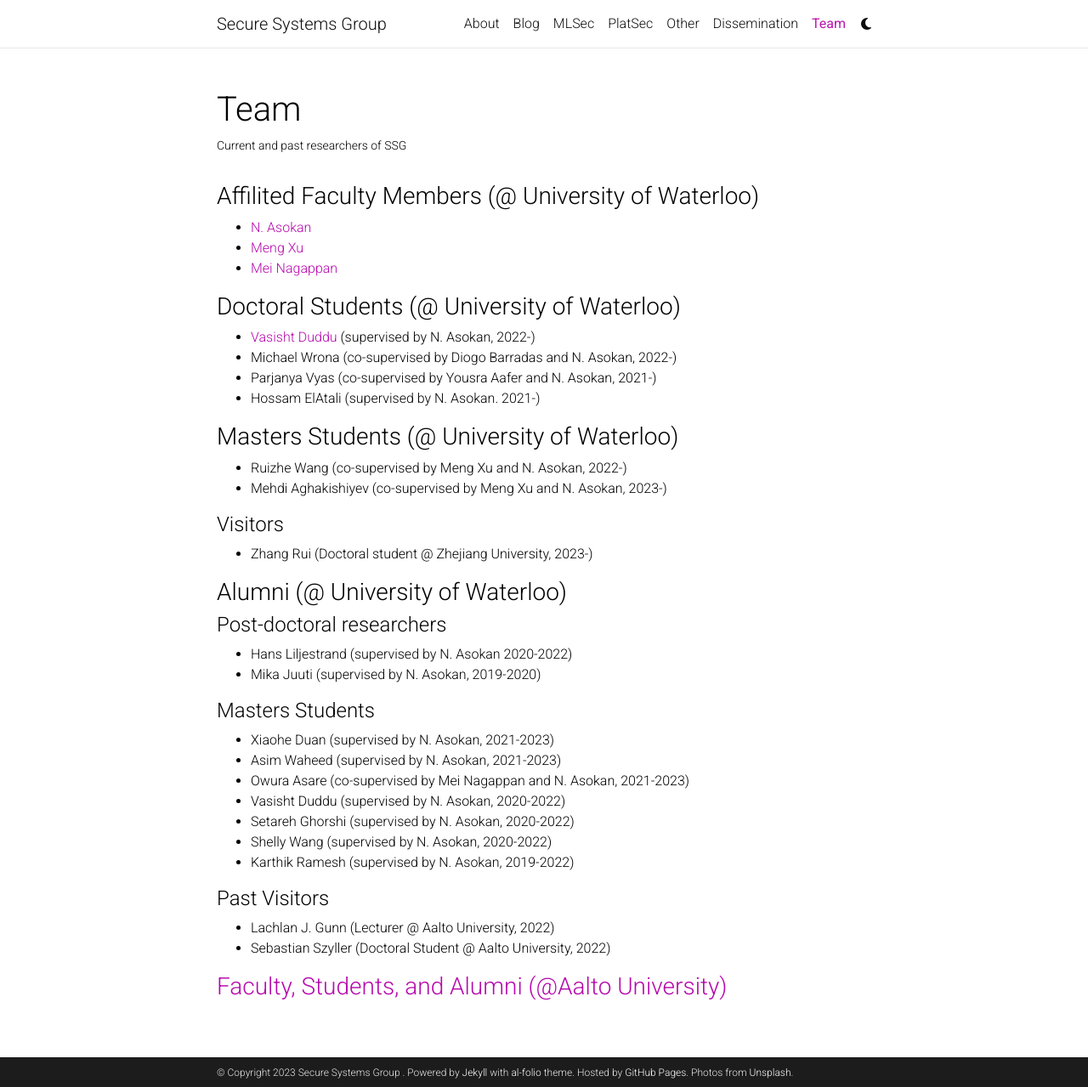
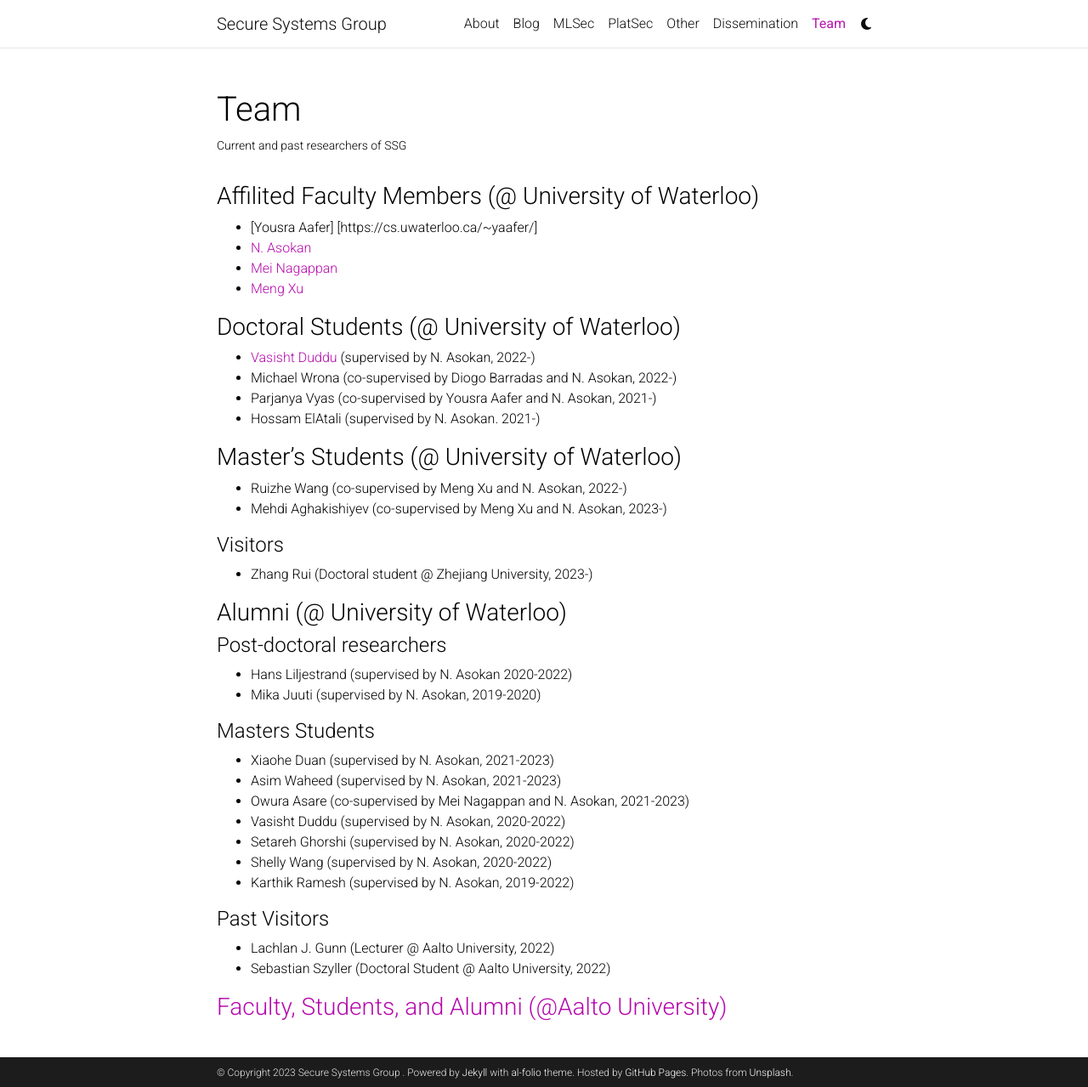
Before and after one commit to ssg-research/ssg-research.github.io, a Jekyll site: the page built from _pages/team.md, in a window 1280 px wide and 1279 px high. Shown: the whole window at 85% size. Built offline with Jekyll 4.4.1, drawn with Linux system fonts in a browser that asks for light colours; comment, search, counter and statistics services are not loaded; a style sheet for code colours, icons or effects is not loaded.

Commit message:
Update team.md
Add Yousra

```diff
--- a/_pages/team.md
+++ b/_pages/team.md
@@ -9,9 +9,10 @@ nav_order: 6
 
 ### Affilited Faculty Members (@ University of Waterloo)
 
+- [Yousra Aafer] [https://cs.uwaterloo.ca/~yaafer/]
 - [N. Asokan](https://asokan.org/asokan/)
+- [Mei Nagappan](https://cs.uwaterloo.ca/~m2nagapp/)
 - [Meng Xu](https://cs.uwaterloo.ca/~m285xu/)
-- [Mei Nagappan](https://cs.uwaterloo.ca/~m2nagapp/)
 
 ### Doctoral Students (@ University of Waterloo)
 
@@ -21,7 +22,7 @@ nav_order: 6
 - Hossam ElAtali (supervised by N. Asokan. 2021-)
 
 
-### Masters Students (@ University of Waterloo)
+### Master's Students (@ University of Waterloo)
 
 - Ruizhe Wang (co-supervised by Meng Xu and N. Asokan, 2022-)
 - Mehdi Aghakishiyev (co-supervised by Meng Xu and N. Asokan, 2023-)
```
